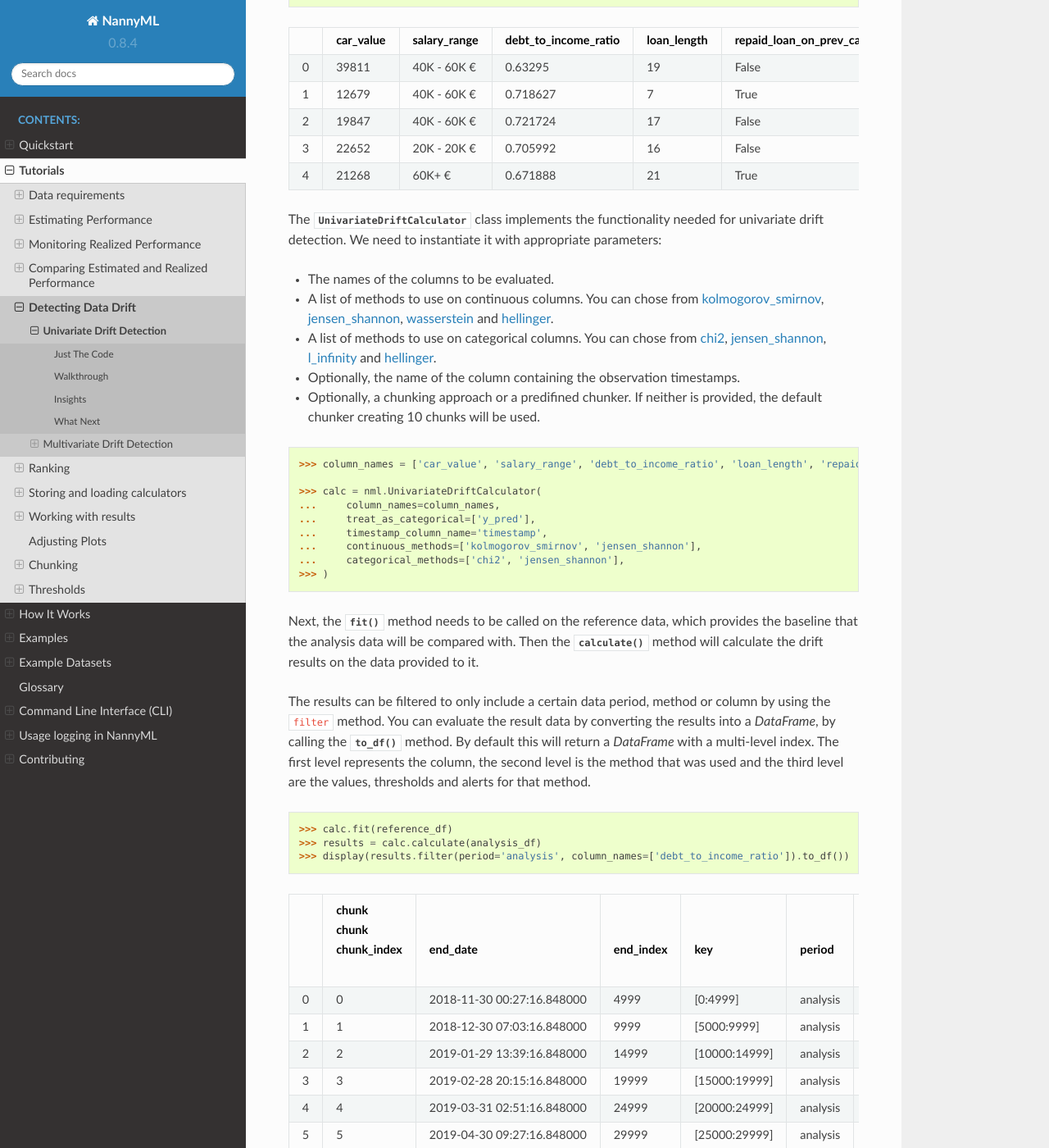
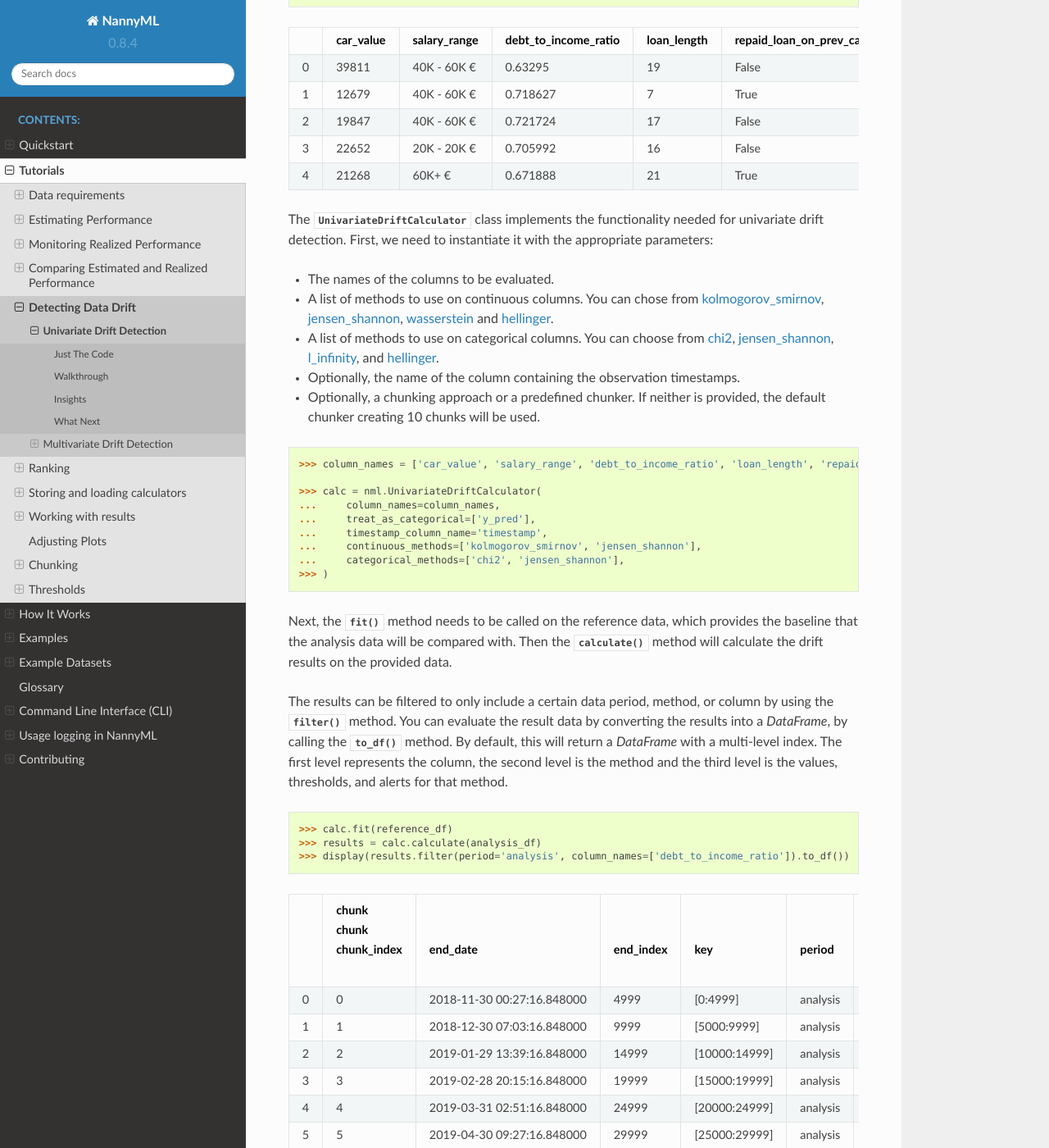
Before and after one commit to NannyML/nannyml, a Sphinx documentation site: the page built from docs/tutorials/detecting_data_drift/univariate_drift_detection.rst, in a window 1280 px wide and 1400 px high, scrolled down 1453 px. Shown: the whole window at 82% size. Built offline with Sphinx 7.4.7 and the Read the Docs theme 2.0.0, drawn with Linux system fonts in a browser that asks for light colours; pages that are not in the unit, such as notebooks, are missing from menus; some of the changed text lies outside the part shown.

Commit message:
fixed typos and method references

```diff
--- a/docs/tutorials/detecting_data_drift/univariate_drift_detection.rst
+++ b/docs/tutorials/detecting_data_drift/univariate_drift_detection.rst
@@ -30,9 +30,11 @@ You can read more about periods and other data requirements in our section on :r
 The comparison results in a single number, a drift metric, representing the amount of drift between the reference and
 analysis chunks. NannyML calculates them for every chunk, allowing you to track them over time.
 
-NannyML offers both statistical tests as well as distance measures to detect drift. They are being referred to as
-`methods`. Some methods are only applicable to continuous data, others to categorical data and some might be used on both.
-NannyML lets you choose which methods are to be used on these two types of data.
+NannyML offers both statistical tests as well as distance measures to detect drift. They are referred to as
+`methods`. Some methods only apply to continuous data, others to categorical data and some might be used on both.
+NannyML lets you choose which methods to use for these two types of data.
+
+
 
 We begin by loading some synthetic data provided in the NannyML package. This is data for a binary classification model, but other model types operate in the same way.
 
@@ -45,16 +47,16 @@ We begin by loading some synthetic data provided in the NannyML package. This is
     :cell: 2
 
 The :class:`~nannyml.drift.univariate.calculator.UnivariateDriftCalculator` class implements the functionality needed for univariate drift detection.
-We need to instantiate it with appropriate parameters:
+First, we need to instantiate it with the appropriate parameters:
 
 - The names of the columns to be evaluated.
 - A list of methods to use on continuous columns. You can chose from :ref:`kolmogorov_smirnov<univ_cont_method_ks>`,
   :ref:`jensen_shannon<univariate-drift-detection-cont-jensen-shannon>`, :ref:`wasserstein<univariate-drift-detection-cont-wasserstein>`
   and :ref:`hellinger<univariate-drift-detection-cont-hellinger>`.
-- A list of methods to use on categorical columns. You can chose from :ref:`chi2<univ_cat_method_chi2>`, :ref:`jensen_shannon<univ_cat_method_js>`,
-  :ref:`l_infinity<univ_cat_method_l8>` and :ref:`hellinger<univ_cat_method_hellinger>`.
+- A list of methods to use on categorical columns. You can choose from :ref:`chi2<univ_cat_method_chi2>`, :ref:`jensen_shannon<univ_cat_method_js>`,
+  :ref:`l_infinity<univ_cat_method_l8>`, and :ref:`hellinger<univ_cat_method_hellinger>`.
 - Optionally, the name of the column containing the observation timestamps.
-- Optionally, a chunking approach or a predifined chunker. If neither is provided, the default chunker creating 10 chunks will be used.
+- Optionally, a chunking approach or a predefined chunker. If neither is provided, the default chunker creating 10 chunks will be used.
 
 .. nbimport::
     :path: ./example_notebooks/Tutorial - Drift - Univariate.ipynb
@@ -63,13 +65,13 @@ We need to instantiate it with appropriate parameters:
 Next, the :meth:`~nannyml.drift.univariate.calculator.UnivariateDriftCalculator.fit` method needs
 to be called on the reference data, which provides the baseline that the analysis data will be compared with. Then the
 :meth:`~nannyml.drift.univariate.calculator.UnivariateDriftCalculator.calculate` method will
-calculate the drift results on the data provided to it.
+calculate the drift results on the provided data.
 
-The results can be filtered to only include a certain data period, method or column by using the ``filter`` method.
+The results can be filtered to only include a certain data period, method, or column by using the :meth:`~nannyml.drift.univariate.result.Result.filter` method.
 You can evaluate the result data by converting the results into a `DataFrame`,
 by calling the :meth:`~nannyml.drift.univariate.result.Result.to_df` method.
-By default this will return a `DataFrame` with a multi-level index. The first level represents the column, the second level
-is the method that was used and the third level are the values, thresholds and alerts for that method.
+By default, this will return a `DataFrame` with a multi-level index. The first level represents the column, the second level
+is the method and the third level is the values, thresholds, and alerts for that method.
 
 .. nbimport::
     :path: ./example_notebooks/Tutorial - Drift - Univariate.ipynb
@@ -101,8 +103,8 @@ The drift results from the reference data are accessible though the ``filter()``
     :path: ./example_notebooks/Tutorial - Drift - Univariate.ipynb
     :cell: 9
 
-The next step is visualizing the results. NannyML can plot both the `drift` as well as `distribution` for a given column.
-We'll first plot the ``jensen_shannon`` method results for each continuous column which are shown below.
+The next step is visualizing the results. NannyML can plot both the `drift` and `distribution` for a given column.
+We'll first plot the ``jensen_shannon`` method results for each continuous column shown below.
 
 .. nbimport::
     :path: ./example_notebooks/Tutorial - Drift - Univariate.ipynb
@@ -111,10 +113,9 @@ We'll first plot the ``jensen_shannon`` method results for each continuous colum
 .. _univariate_drift_detection_tenure:
 .. image:: /_static/tutorials/detecting_data_drift/univariate_drift_detection/jensen-shannon-continuous.svg
 
-Note that among the columns shown ``y_pred_proba`` is included.
-The drift calculator operates on any column. This not only limits it to model features, but allows it to work
-on model scores and predictions as well. This also applies to
-categorical columns. The plot below shows the ``chi2`` results for each categorical column
+Note that among the columns shown ``y_pred_proba`` is included. This means that the drift calculator is not only limited to model features,
+but can also be applied to model scores and predictions.
+This also applies to categorical columns. The plot below shows the ``chi2`` results for each categorical column
 and that also includes the ``y_pred`` column.
 
 .. nbimport::
@@ -124,13 +125,13 @@ and that also includes the ``y_pred`` column.
 .. image:: /_static/tutorials/detecting_data_drift/univariate_drift_detection/shi-2-categorical.svg
 
 
+
 NannyML also shows details about the distributions of continuous and categorical variables.
 
-For continuous variables NannyML plots the estimated probability distribution of the variable for
-each chunk in a plot called joyplot. The chunks where drift was detected are highlighted.
+For continuous variables, NannyML plots the estimated probability distribution of the variable for
+each chunk in a plot called joyplot. The chunks where the drift was detected are highlighted.
 
-We can create joyplots for the model's continuous variables with
-the code below.
+Using the code below, we can create joyplots for the model’s continuous variables.
 
 .. nbimport::
     :path: ./example_notebooks/Tutorial - Drift - Univariate.ipynb
```
Also changed, not shown: other parts of docs/tutorials/detecting_data_drift/univariate_drift_detection.rst (+1 -1 lines).
